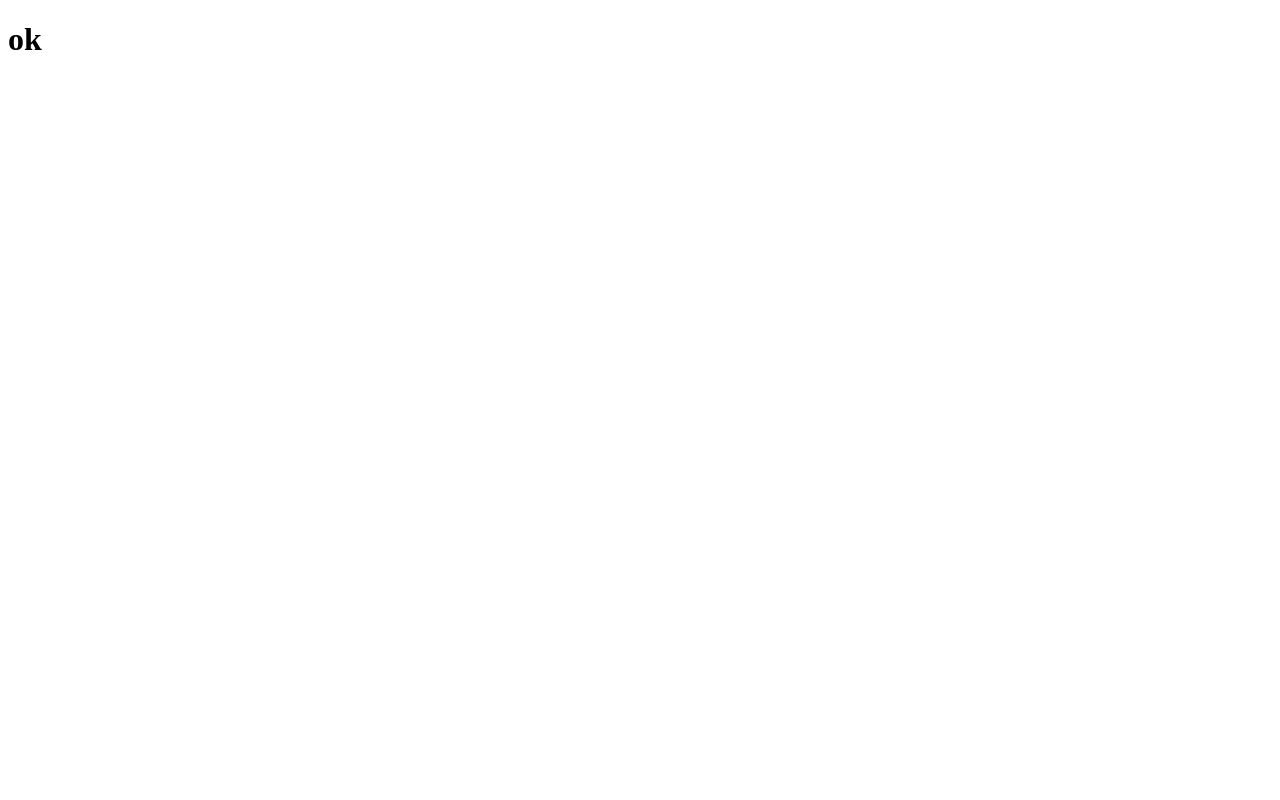
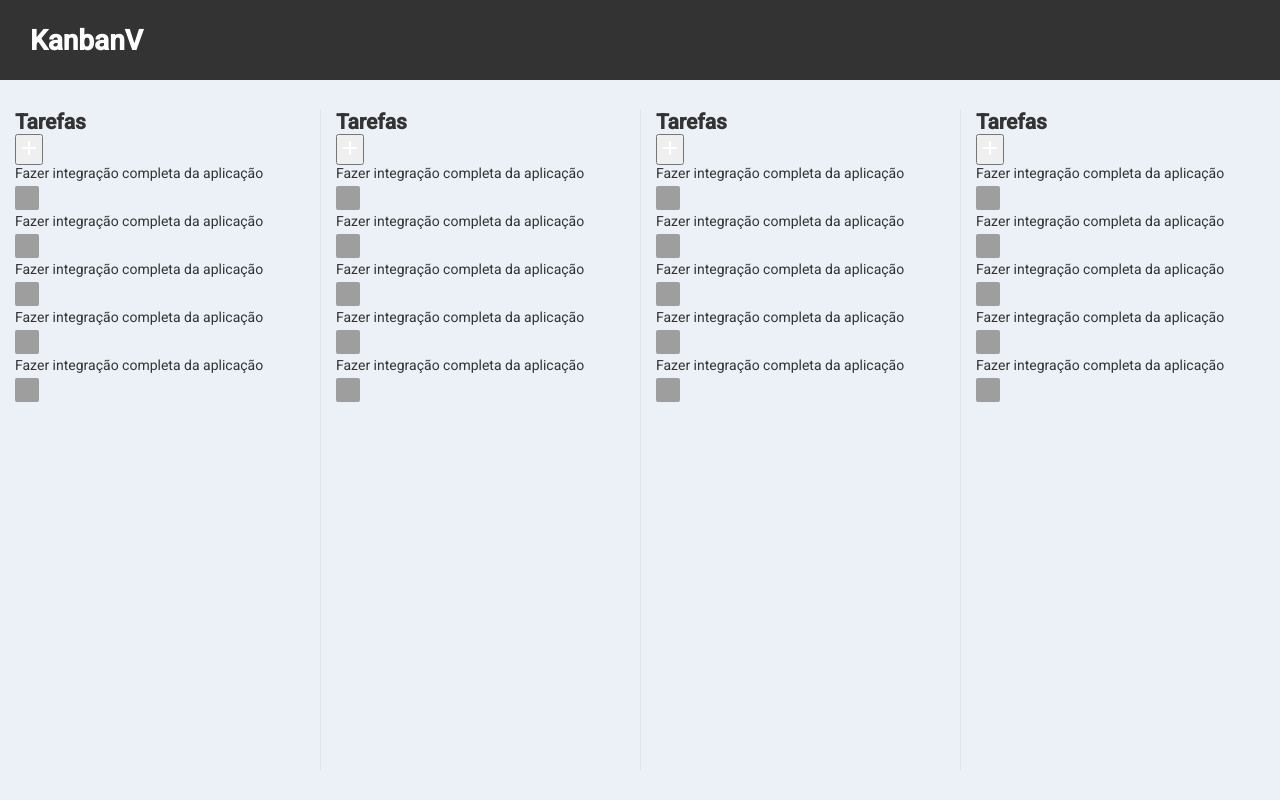
Before and after one commit to dannyelgjl/KanbanV, a React (Create React App) app: page / in a window 1280 px wide. Built offline with nearby package versions, Linux system fonts and the light colour scheme; grey boxes are pictures that could not be loaded.

Commit message:
criando styles e estrutura da page de tarefas

```diff
--- a/package.json
+++ b/package.json
@@ -8,6 +8,7 @@
     "@testing-library/user-event": "^7.1.2",
     "react": "^16.13.1",
     "react-dom": "^16.13.1",
+    "react-icons": "^3.9.0",
     "react-scripts": "3.4.1",
     "styled-components": "^5.0.1"
   },
--- a/public/index.html
+++ b/public/index.html
@@ -4,10 +4,11 @@
     <meta charset="utf-8" />
     <link rel="icon" href="%PUBLIC_URL%/favicon.ico" />
     <meta name="viewport" content="width=device-width, initial-scale=1" />
-
+    <meta name="theme-color" content="#000000" />
     <title>KanbanV</title>
   </head>
   <body>
+    <noscript>You need to enable JavaScript to run this app.</noscript>
     <div id="root"></div>
   </body>
 </html>
--- a/src/App.js
+++ b/src/App.js
@@ -1,11 +1,18 @@
 import React from "react";
+import GlobalStyle from "./styles/global.js";
+
+import Board from "./components/Board";
+
+import Header from "./components/Header";
 
 function App() {
   return (
-    <div className="App">
-      {" "}
-      <h1>ok</h1>
-    </div>
+    <>
+      <GlobalStyle />
+      <Header />
+
+      <Board />
+    </>
   );
 }
 
--- /dev/null
+++ b/src/components/Board/index.js
@@ -0,0 +1,16 @@
+import React from "react";
+
+import List from "../List";
+
+import { Container } from "./styles";
+
+export default function Board() {
+  return (
+    <Container>
+      <List />
+      <List />
+      <List />
+      <List />
+    </Container>
+  );
+}
--- /dev/null
+++ b/src/components/Board/styles.js
@@ -0,0 +1,7 @@
+import styled from "styled-components";
+
+export const Container = styled.div`
+  display: flex;
+  padding: 30px 0;
+  height: calc(100% - 80px);
+`;
--- /dev/null
+++ b/src/components/Card/index.js
@@ -0,0 +1,15 @@
+import React from "react";
+
+import { Container, Label } from "./styles";
+
+export default function Card() {
+  return (
+    <Container>
+      <header>
+        <Label color="#7159c1" />
+      </header>
+      <p>Fazer integração completa da aplicação</p>
+      <img src="https://avatars3.githubusercontent.com/u/54491980?v=4" alt="" />
+    </Container>
+  );
+}
--- /dev/null
+++ b/src/components/Card/styles.js
@@ -0,0 +1,12 @@
+import styled from "styled-components";
+
+export const Container = styled.div`
+  img {
+    width: 24px;
+    height: 24px;
+    border-radius: 2px;
+    margin-top: 5px;
+  }
+`;
+
+export const Label = styled.span``;
--- /dev/null
+++ b/src/components/Header/index.js
@@ -0,0 +1,11 @@
+import React from "react";
+
+import { Container } from "./styles";
+
+export default function Header() {
+  return (
+    <Container>
+      <h1>KanbanV</h1>
+    </Container>
+  );
+}
--- /dev/null
+++ b/src/components/Header/styles.js
@@ -0,0 +1,11 @@
+import styled from "styled-components";
+
+export const Container = styled.div`
+  height: 80px;
+  padding: 0 30px;
+  background: #333;
+  color: #fff;
+
+  display: flex;
+  align-items: center;
+`;
--- /dev/null
+++ b/src/components/List/index.js
@@ -0,0 +1,28 @@
+import React from "react";
+
+import { MdAdd } from "react-icons/md";
+
+import Card from "../Card";
+
+import { Container } from "./styles";
+
+export default function List() {
+  return (
+    <Container>
+      <header>
+        <h2>Tarefas</h2>
+        <button type="button">
+          <MdAdd size={24} color="#FFF" />
+        </button>
+      </header>
+
+      <ul>
+        <Card />
+        <Card />
+        <Card />
+        <Card />
+        <Card />
+      </ul>
+    </Container>
+  );
+}
--- /dev/null
+++ b/src/components/List/styles.js
@@ -0,0 +1,11 @@
+import styled from "styled-components";
+
+export const Container = styled.div`
+  padding: 0 15px;
+  height: 100%;
+  flex: 0 0 320px;
+
+  & + div {
+    border-left: 1px solid rgba(0, 0, 0, 0.05);
+  }
+`;
--- a/src/styles/global.js
+++ b/src/styles/global.js
@@ -1,6 +1,29 @@
 import { createGlobalStyle } from "styled-components";
 
 export default createGlobalStyle`
+@import url("https://fonts.googleapis.com/css?family=Roboto:400,500&display=swap");
 
+* {
+  margin: 0;
+  padding: 0;
+  outline: 0;
+  box-sizing: border-box;
+}
 
+html,
+body,
+#root {
+  height: 100%;
+}
+
+body {
+  font: 400 14px Roboto, sans-serif;
+  background: #ecf1f8;
+  color: #333;
+  -webkit-font-smoothing: antialiased !important;
+}
+
+ul {
+  list-style: none;
+}
 `;
```
Also changed, not shown: 1 other file (tests, documents, lock files or other folders).
